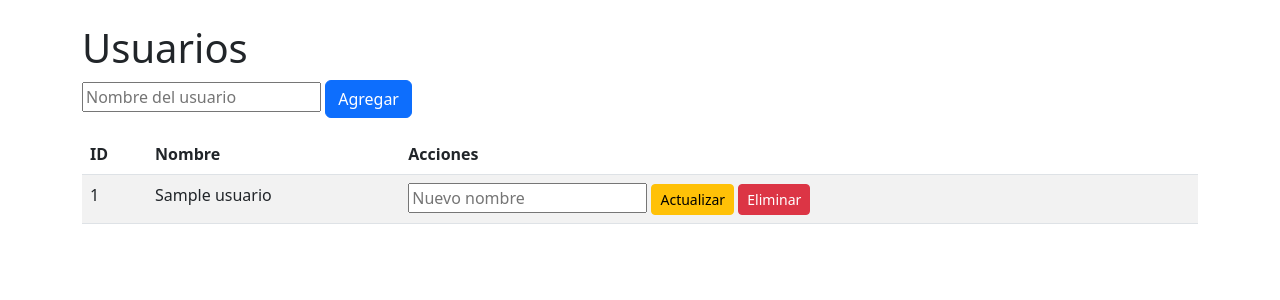
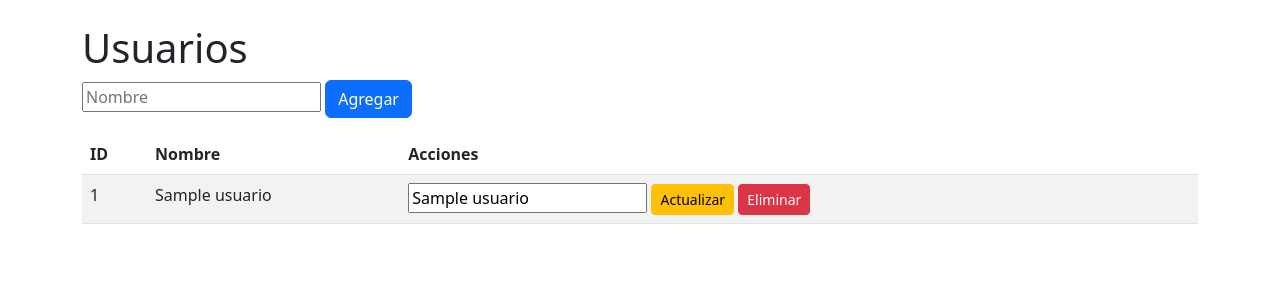
Before and after one commit to Juan-2415/Proyecto_BaseDeDatos_Mongodb, a Flask app: page /usuario in a window 1280 px wide. Shown: the part 56-356 px from the top of the page. Run offline with Flask 3, Linux system fonts and the light colour scheme; tables that the repository leaves empty or names only in its code hold one stand-in row (values such as "Sample post").

Commit message:
Estoy subiendo el archivo usuario.html que contiene el desarrollo completo del CRUD para usuarios. Incluye rutas para listar, crear, actualizar y eliminar usuarios. La plantilla usuario.html muestra los datos en tabla con Bootstrap y contiene formularios integrados para edición. Las operaciones usan consultas parametrizadas para seguridad contra SQL injection.

```diff
--- a/templates/usuario.html
+++ b/templates/usuario.html
@@ -3,7 +3,7 @@
 {% block content %}
 <h1>Usuarios</h1>
 <form action="/add_usuario" method="POST" class="mb-3">
-    <input type="text" name="nombre" placeholder="Nombre del usuario" required>
+    <input type="text" name="nombre" placeholder="Nombre" required>
     <button type="submit" class="btn btn-primary">Agregar</button>
 </form>
 
@@ -18,14 +18,14 @@
     <tbody>
         {% for usuario in usuarios %}
         <tr>
-            <td>{{ usuario._id }}</td>
+            <td>{{ usuario.id }}</td>
             <td>{{ usuario.nombre }}</td>
             <td>
-                <form action="/update_usuario/{{ usuario._id }}" method="POST" style="display:inline;">
-                    <input type="text" name="nombre" placeholder="Nuevo nombre" required>
+                <form action="/update_usuario/{{ usuario.id }}" method="POST" style="display:inline;">
+                    <input type="text" name="nombre" value="{{ usuario.nombre }}" required>
                     <button type="submit" class="btn btn-warning btn-sm">Actualizar</button>
                 </form>
-                <a href="/delete_usuario/{{ usuario._id }}" class="btn btn-danger btn-sm">Eliminar</a>
+                <a href="/delete_usuario/{{ usuario.id }}" class="btn btn-danger btn-sm">Eliminar</a>
             </td>
         </tr>
         {% endfor %}
```
